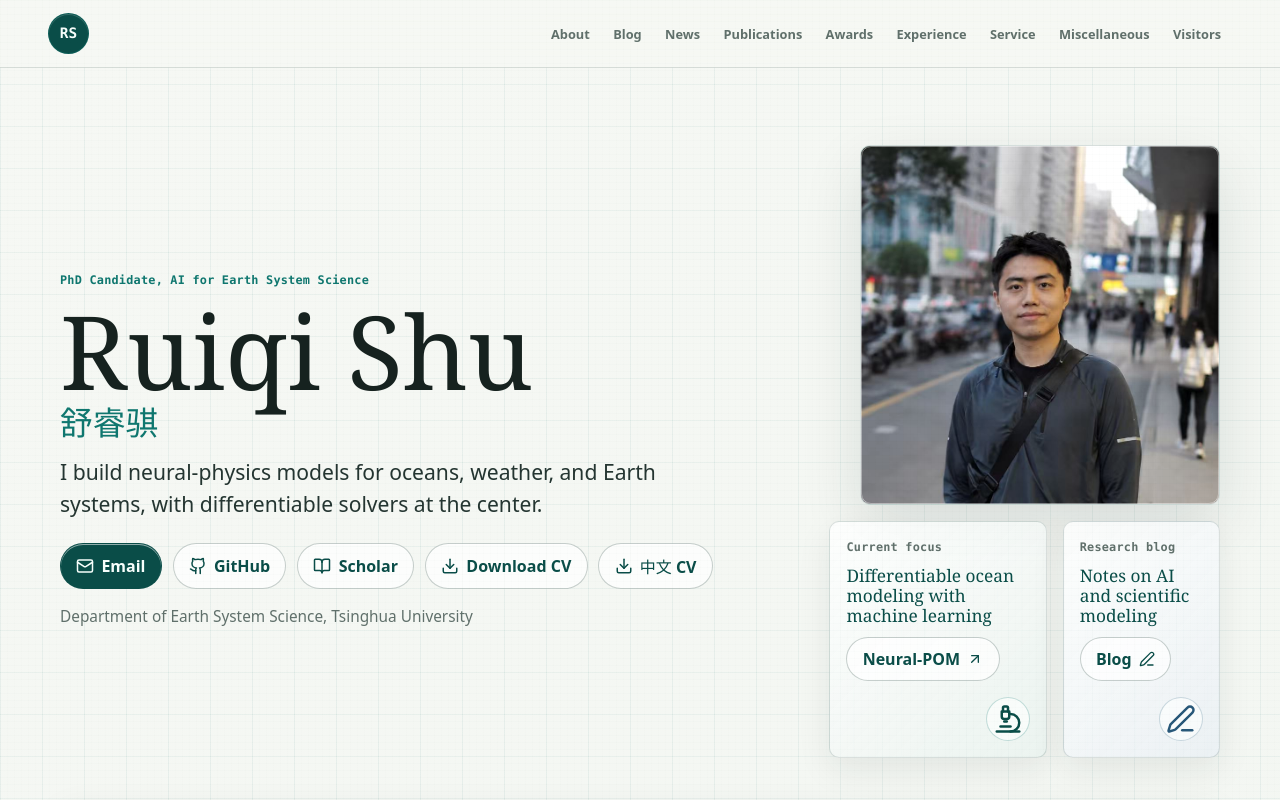
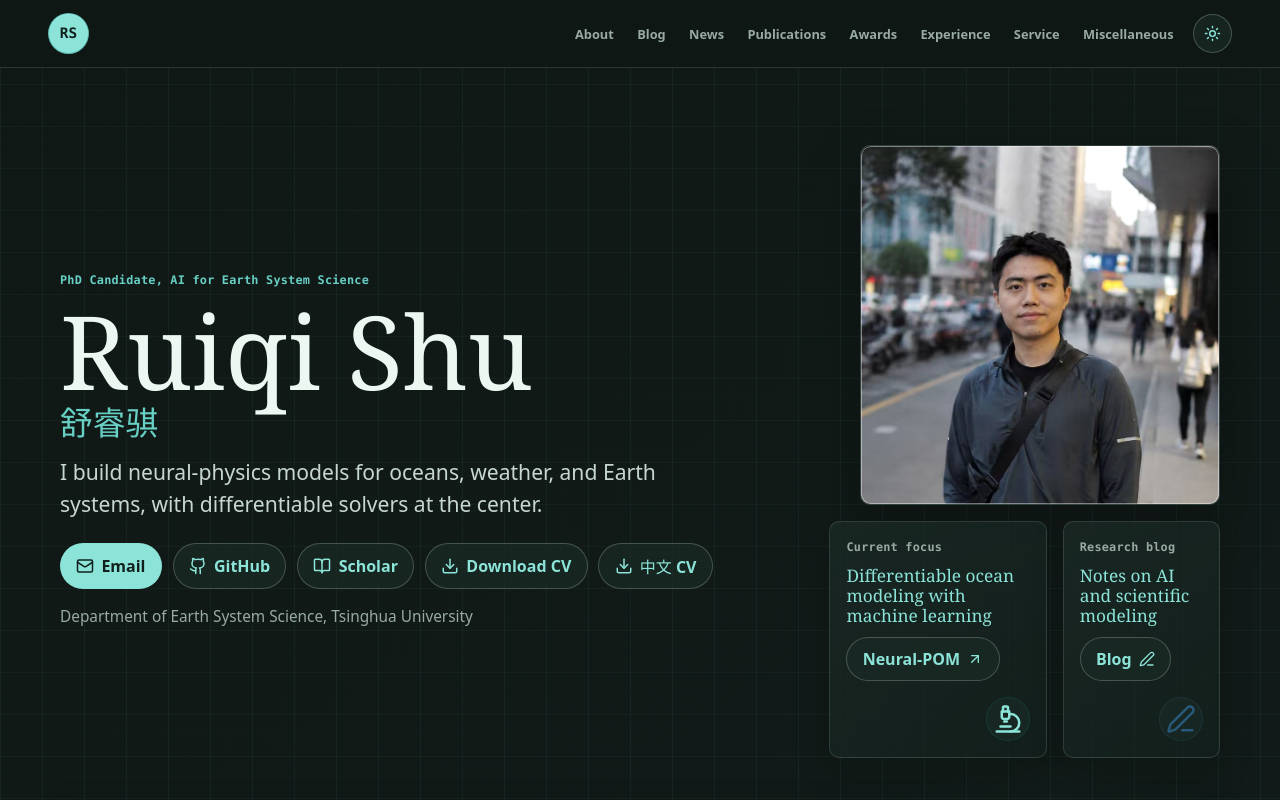
Before and after one commit to ChiyodaMomo01/ChiyodaMomo01.github.io, a React (Vite) app: page / in a window 1280 px wide. Shown: the top 800 px of the page. Built offline with nearby package versions, Linux system fonts and the light colour scheme.

Commit message:
Add theme toggle and remove visitor map

```diff
--- a/index.html
+++ b/index.html
@@ -1,5 +1,5 @@
 <!doctype html>
-<html lang="en">
+<html lang="en" data-theme="dark">
   <head>
     <meta charset="UTF-8" />
     <meta name="viewport" content="width=device-width, initial-scale=1.0" />
@@ -8,6 +8,16 @@
       content="Ruiqi Shu is a PhD candidate at Tsinghua University working on AI for Earth system science, differentiable geophysical solvers, and neural ocean models."
     />
     <title>Ruiqi Shu</title>
+    <script>
+      (() => {
+        try {
+          const savedTheme = localStorage.getItem("theme");
+          document.documentElement.dataset.theme = savedTheme === "light" ? "light" : "dark";
+        } catch {
+          document.documentElement.dataset.theme = "dark";
+        }
+      })();
+    </script>
   </head>
   <body>
     <div id="root"></div>
--- a/src/App.tsx
+++ b/src/App.tsx
@@ -5,29 +5,38 @@ import {
   Download,
   Github,
   GraduationCap,
-  Globe2,
   Mail,
   MapPin,
   Microscope,
+  Moon,
   Newspaper,
   Bike,
   PenLine,
   Sparkles,
+  Sun,
 } from "lucide-react";
 import katex from "katex";
 import "katex/dist/katex.min.css";
 import { type Dispatch, type SetStateAction, useEffect, useMemo, useState } from "react";
 import { blogPosts, type BlogBlock, type BlogLanguage } from "./data/blog";
-import { awards, experience, miscellaneous, navItems, news, profile, services, visitorMap } from "./data/profile";
+import { awards, experience, miscellaneous, navItems, news, profile, services } from "./data/profile";
 import { publications } from "./data/publications";
+
+type Theme = "dark" | "light";
 
 function splitPublicationTitle(title: string) {
   const match = title.match(/^(.*)\s+\[([^\]]+)\]$/);
   return match ? { title: match[1], venue: match[2] } : { title };
 }
 
+function getInitialTheme(): Theme {
+  if (typeof window === "undefined") return "dark";
+  return window.localStorage.getItem("theme") === "light" ? "light" : "dark";
+}
+
 function App() {
   const [route, setRoute] = useState(() => getRoute());
+  const [theme, setTheme] = useState<Theme>(() => getInitialTheme());
 
   useEffect(() => {
     const handleHashChange = () => setRoute(getRoute());
@@ -35,7 +44,13 @@ function App() {
     return () => window.removeEventListener("hashchange", handleHashChange);
   }, []);
 
+  useEffect(() => {
+    document.documentElement.dataset.theme = theme;
+    window.localStorage.setItem("theme", theme);
+  }, [theme]);
+
   const blogSlug = route.startsWith("blog/") ? route.replace("blog/", "") : null;
+  const nextTheme = theme === "dark" ? "light" : "dark";
 
   return (
     <>
@@ -43,6 +58,7 @@ function App() {
         <a className="brand" href="#top" aria-label="Ruiqi Shu home">
           RS
         </a>
+        <div className="header-actions">
           <nav className="nav-links" aria-label="Section navigation">
             {navItems.map(([label, id]) => (
               <a href={`#${id}`} key={id}>
@@ -50,6 +66,16 @@ function App() {
               </a>
             ))}
           </nav>
+          <button
+            className="theme-toggle"
+            type="button"
+            aria-label={`Switch to ${nextTheme} mode`}
+            title={`Switch to ${nextTheme} mode`}
+            onClick={() => setTheme(nextTheme)}
+          >
+            {theme === "dark" ? <Sun size={17} /> : <Moon size={17} />}
+          </button>
+        </div>
       </header>
 
       <main id="top">
@@ -256,22 +282,6 @@ function HomePage() {
           </div>
         </Section>
 
-        <Section id="visitors" label="Visitor Map" icon={<Globe2 size={22} />}>
-          <div className="visitor-card">
-            <div className="visitor-map-frame">
-              <a href={visitorMap.linkUrl} target="_blank" rel="noreferrer" aria-label="Open visitor map details">
-                <img src={visitorMap.imageUrl} srcSet={visitorMap.imageSrcSet} alt="World map of homepage visitors" />
-              </a>
-            </div>
-            <div className="visitor-copy">
-              <h3>Global Visitors</h3>
-              <p>{visitorMap.note}</p>
-              <a href={visitorMap.linkUrl} target="_blank" rel="noreferrer">
-                View tracker details <ArrowUpRight size={14} />
-              </a>
-            </div>
-          </div>
-        </Section>
     </>
   );
 }
--- a/src/data/profile.ts
+++ b/src/data/profile.ts
@@ -36,7 +36,6 @@ export const navItems = [
   ["Experience", "experience"],
   ["Service", "service"],
   ["Miscellaneous", "miscellaneous"],
-  ["Visitors", "visitors"],
 ] as const;
 
 export const news: NewsItem[] = [
@@ -134,12 +133,3 @@ export const miscellaneous = {
   text: "I am also a road cycling enthusiast.",
   bikeImage: "/images/miscellaneous/road-bike.png",
 };
-
-export const visitorMap = {
-  provider: "MapMyVisitors",
-  linkUrl: "https://mapmyvisitors.com/web/1c4bu",
-  imageUrl: "https://mapmyvisitors.com/map.png?d=F88uieSfA7NOO5A0OAHGaI14pJGmrc3xg-fyPCxT3Ww&cl=ffffff&w=640",
-  imageSrcSet:
-    "https://mapmyvisitors.com/map.png?d=F88uieSfA7NOO5A0OAHGaI14pJGmrc3xg-fyPCxT3Ww&cl=ffffff&w=640 1x, https://mapmyvisitors.com/map.png?d=F88uieSfA7NOO5A0OAHGaI14pJGmrc3xg-fyPCxT3Ww&cl=ffffff&w=960 2x",
-  note: "A live visitor map plots approximate visitor locations using IP-based geolocation.",
-};
--- a/src/styles.css
+++ b/src/styles.css
@@ -123,6 +123,7 @@ a {
   flex-wrap: nowrap;
   justify-content: flex-end;
   gap: 0.1rem;
+  min-width: 0;
   white-space: nowrap;
 }
 
@@ -142,6 +143,44 @@ a {
   color: var(--accent-strong);
   background: var(--accent-soft);
   transform: translateY(-1px);
+}
+
+.header-actions {
+  display: flex;
+  flex: 1;
+  align-items: center;
+  justify-content: flex-end;
+  gap: 0.55rem;
+  min-width: 0;
+}
+
+.theme-toggle {
+  display: inline-grid;
+  flex: 0 0 auto;
+  place-items: center;
+  width: 2.42rem;
+  height: 2.42rem;
+  border: 1px solid var(--line-strong);
+  border-radius: 999px;
+  color: var(--accent-strong);
+  background: rgba(255, 255, 255, 0.68);
+  box-shadow: inset 0 1px 0 rgba(255, 255, 255, 0.42);
+  cursor: pointer;
+  transition:
+    background 180ms ease,
+    border-color 180ms ease,
+    color 180ms ease,
+    transform 180ms ease;
+}
+
+.theme-toggle:hover {
+  border-color: rgba(15, 119, 111, 0.34);
+  background: var(--surface-strong);
+  transform: translateY(-1px);
+}
+
+.theme-toggle:active {
+  transform: translateY(0);
 }
 
 .section-shell {
@@ -291,7 +330,6 @@ h1 span {
 .publication-card,
 .service-grid,
 .misc-card,
-.visitor-card,
 .blog-card,
 .slide-gallery figure {
   border: 1px solid var(--line);
@@ -473,7 +511,7 @@ time {
 .service-grid h3,
 .publication-card h3,
 .misc-card h3,
-.visitor-copy h3 {
+.blog-card h2 {
   color: var(--ink);
   font-size: 1.12rem;
   line-height: 1.3;
@@ -646,20 +684,17 @@ time {
   padding: clamp(1rem, 2.6vw, 1.45rem);
 }
 
-.misc-card h3,
-.visitor-copy h3 {
+.misc-card h3 {
   margin-bottom: 0.55rem;
 }
 
-.misc-card p,
-.visitor-copy p {
+.misc-card p {
   margin-bottom: 0;
   color: var(--muted);
   line-height: 1.68;
 }
 
 .misc-card a,
-.visitor-copy a,
 .blog-back {
   color: var(--accent);
   font-weight: 800;
@@ -682,57 +717,6 @@ time {
 
 .bike-preview:hover img {
   transform: scale(1.03);
-}
-
-.visitor-card {
-  display: grid;
-  grid-template-columns: minmax(280px, 520px) minmax(220px, 0.48fr);
-  gap: 1rem;
-  align-items: stretch;
-  max-width: 900px;
-  margin-inline: auto;
-  padding: 1rem;
-}
-
-.visitor-map-frame {
-  overflow: hidden;
-  min-height: 0;
-  border: 1px solid var(--line);
-  border-radius: var(--radius-sm);
-  background:
-    linear-gradient(135deg, rgba(15, 119, 111, 0.14), rgba(45, 95, 124, 0.12)),
-    linear-gradient(0deg, transparent 31px, rgba(255, 255, 255, 0.34) 32px),
-    linear-gradient(90deg, transparent 31px, rgba(255, 255, 255, 0.34) 32px);
-  background-size: auto, 32px 32px, 32px 32px;
-}
-
-.visitor-map-frame a,
-.visitor-map-frame img {
-  display: block;
-  width: 100%;
-}
-
-.visitor-map-frame img {
-  height: auto;
-  max-height: 16rem;
-  padding: 0.6rem;
-  object-fit: scale-down;
-  background: rgba(255, 255, 255, 0.76);
-}
-
-.visitor-copy {
-  display: flex;
-  flex-direction: column;
-  justify-content: center;
-  gap: 0.75rem;
-  padding: 0.5rem;
-}
-
-.visitor-copy a {
-  display: inline-flex;
-  align-items: center;
-  gap: 0.35rem;
-  width: fit-content;
 }
 
 .blog-shell,
@@ -960,8 +944,7 @@ footer {
   text-align: center;
 }
 
-@media (prefers-color-scheme: dark) {
-  :root {
+:root[data-theme="dark"] {
   color: #edf7f2;
   background: #101816;
   --bg: #101816;
@@ -981,7 +964,7 @@ footer {
   --shadow-soft: 0 12px 34px rgba(2, 8, 6, 0.2);
 }
 
-  body {
+:root[data-theme="dark"] body {
   background:
     linear-gradient(90deg, rgba(103, 207, 195, 0.055) 1px, transparent 1px),
     linear-gradient(180deg, rgba(103, 207, 195, 0.04) 1px, transparent 1px),
@@ -991,65 +974,64 @@ footer {
   background-size: 42px 42px, 42px 42px, auto, auto, auto;
 }
 
-  body::before {
+:root[data-theme="dark"] body::before {
   opacity: 0.14;
   mix-blend-mode: screen;
 }
 
-  .site-header {
+:root[data-theme="dark"] .site-header {
   background: rgba(16, 24, 22, 0.86);
 }
 
-  .brand,
-  .button.primary,
-  .badge,
-  .language-toggle button.active {
+:root[data-theme="dark"] .brand,
+:root[data-theme="dark"] .button.primary,
+:root[data-theme="dark"] .badge,
+:root[data-theme="dark"] .language-toggle button.active {
   color: #10211d;
   background: var(--accent-strong);
 }
 
-  .button.primary:hover {
+:root[data-theme="dark"] .button.primary:hover {
   color: #10211d;
   background: #a1eee5;
 }
 
-  .hero-lede,
-  .blog-prose p {
+:root[data-theme="dark"] .hero-lede,
+:root[data-theme="dark"] .blog-prose p {
   color: var(--ink-soft);
 }
 
-  .button,
-  .paper-links a,
-  .text-link,
-  .language-toggle,
-  .metrics-band div,
-  .hero-panel-icon {
+:root[data-theme="dark"] .button,
+:root[data-theme="dark"] .paper-links a,
+:root[data-theme="dark"] .text-link,
+:root[data-theme="dark"] .language-toggle,
+:root[data-theme="dark"] .theme-toggle,
+:root[data-theme="dark"] .metrics-band div,
+:root[data-theme="dark"] .hero-panel-icon {
   background: rgba(26, 41, 37, 0.78);
   box-shadow: none;
 }
 
-  .portrait-card,
-  .hero-panel,
-  .publication-card:first-child {
+:root[data-theme="dark"] .portrait-card,
+:root[data-theme="dark"] .hero-panel,
+:root[data-theme="dark"] .publication-card:first-child {
   background:
     linear-gradient(135deg, rgba(26, 41, 37, 0.86), rgba(19, 32, 29, 0.78)),
     var(--surface);
 }
 
-  .hero-panel,
-  .blog-entry-panel,
-  .equation {
+:root[data-theme="dark"] .hero-panel,
+:root[data-theme="dark"] .blog-entry-panel,
+:root[data-theme="dark"] .equation {
   background:
     linear-gradient(135deg, rgba(26, 41, 37, 0.84), rgba(19, 32, 29, 0.74)),
     linear-gradient(90deg, transparent 23px, rgba(103, 207, 195, 0.065) 24px);
   background-size: auto, 24px 24px;
 }
 
-  .paper-figure img,
-  .visitor-map-frame img,
-  .slide-gallery img {
+:root[data-theme="dark"] .paper-figure img,
+:root[data-theme="dark"] .slide-gallery img {
   background: rgba(255, 255, 255, 0.9);
-  }
 }
 
 @media (prefers-reduced-motion: no-preference) {
@@ -1141,7 +1123,6 @@ footer {
   .blog-hero-with-toggle,
   .service-grid,
   .misc-card,
-  .visitor-card,
   .metrics-band {
     grid-template-columns: 1fr;
   }
@@ -1175,7 +1156,7 @@ footer {
   }
 
   .nav-links {
-    max-width: calc(100vw - 4.7rem);
+    max-width: calc(100vw - 7.8rem);
     flex-wrap: nowrap;
     gap: 0.05rem;
     overflow-x: auto;
```
Lines whose indentation alone changed are shown as unchanged.
